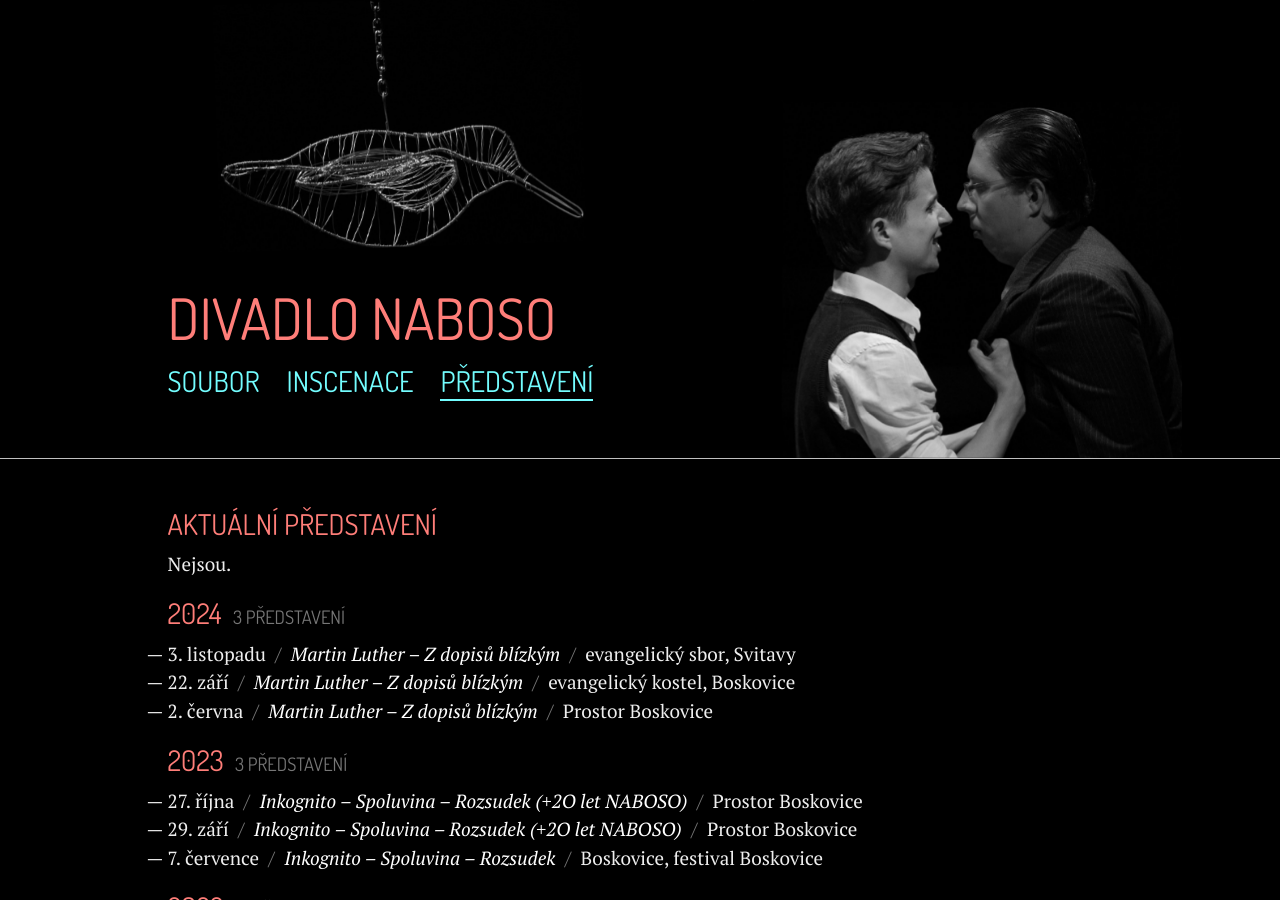
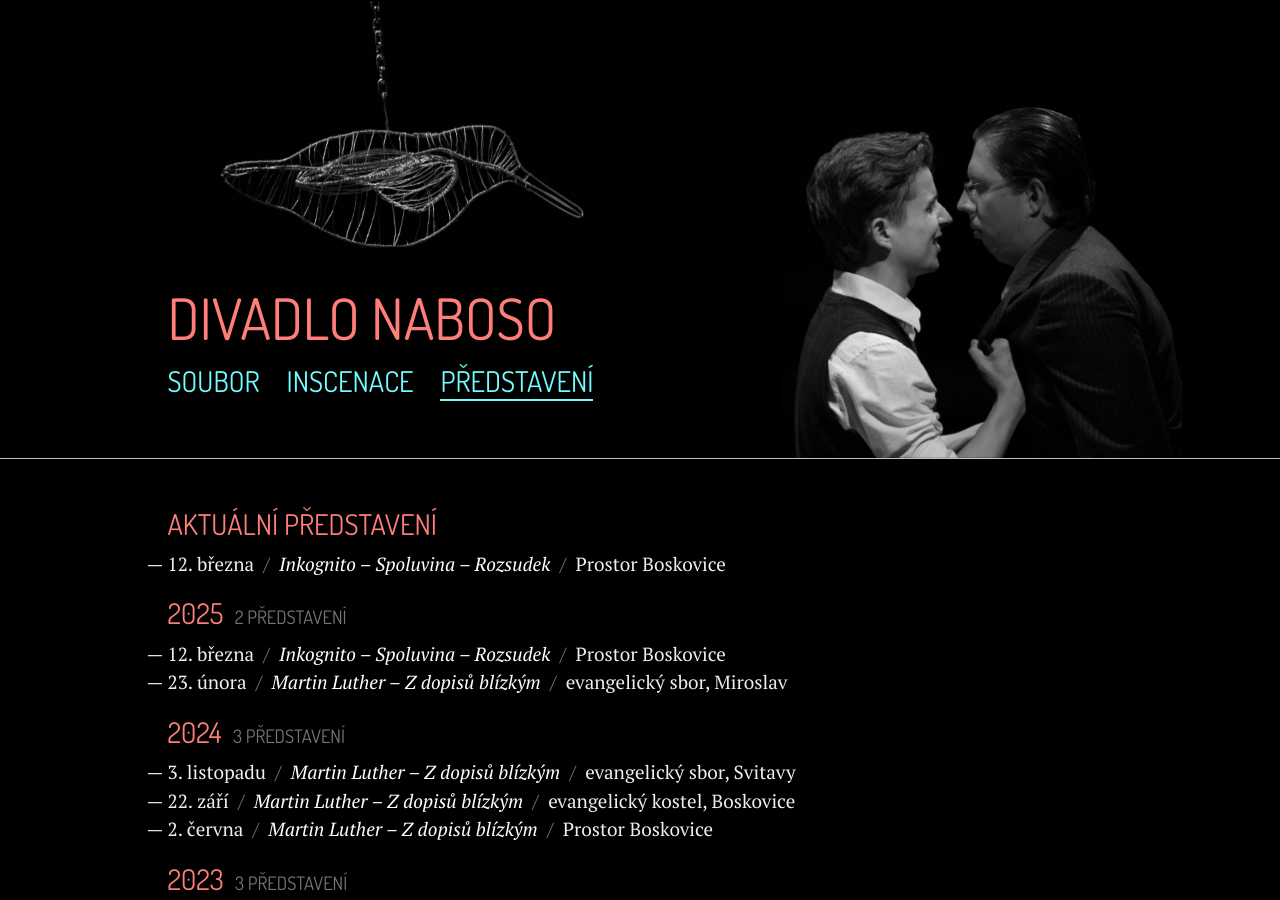
Before and after one commit to zoul/Naboso, a Jekyll site: the page built from predstaveni.html, in a window 1280 px wide and 900 px high. Built offline with Jekyll 4.4.1, drawn with Linux system fonts in a browser that asks for light colours; some of the changed text lies outside the part shown.

Commit message:
Update predstaveni.yml

```diff
--- a/_data/predstaveni.yml
+++ b/_data/predstaveni.yml
@@ -1,3 +1,12 @@
+- rok: 2025
+  predstaveni:
+    - co: Inkognito – Spoluvina – Rozsudek
+      kdy: 12. března
+      kde: Prostor Boskovice
+      aktualni: ano
+    - co: Martin Luther – Z dopisů blízkým
+      kdy: 23. února
+      kde: evangelický sbor, Miroslav
 - rok: 2024
   predstaveni:
     - co: Martin Luther – Z dopisů blízkým
```
